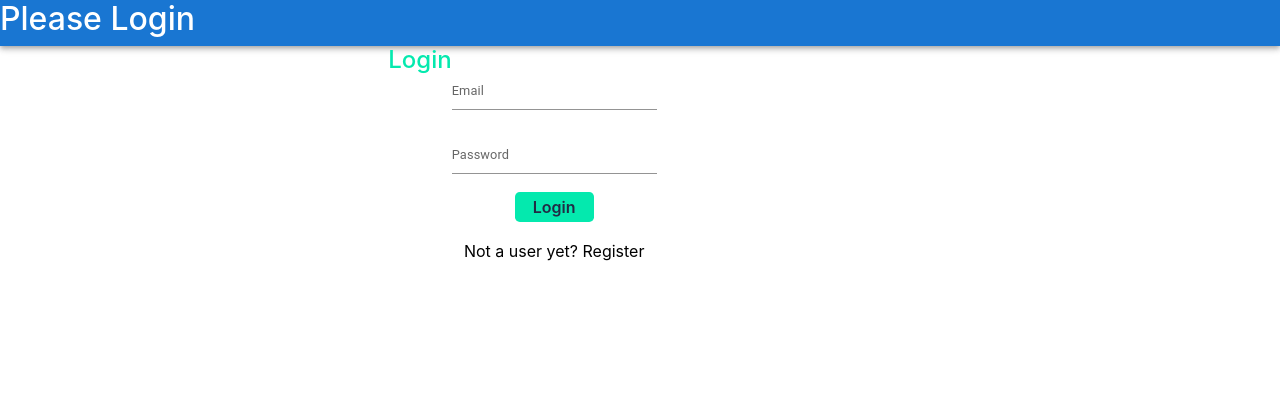
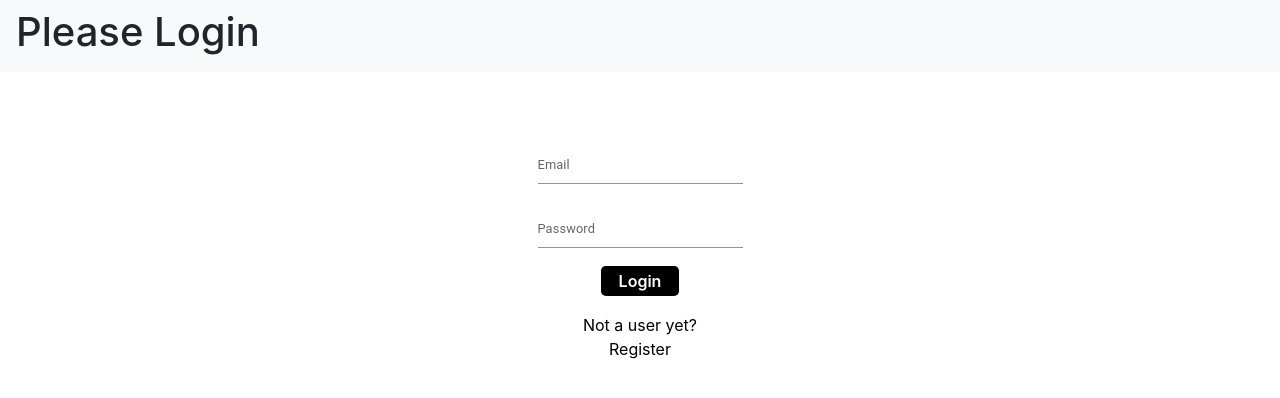
Before and after one commit to mptapasdas/simple-login-frontend, a React (Create React App) app: page / in a window 1280 px wide. Shown: the top 398 px of the page. Built offline with nearby package versions, Linux system fonts and the light colour scheme.

Commit message:
initial commit

```diff
--- a/src/components/custom-input/CustomInput.jsx
+++ b/src/components/custom-input/CustomInput.jsx
@@ -11,7 +11,7 @@ const CustomInput = (props) => {
                     fontSize: "0.8rem",
                 },
             }}
-            className='mt-3'
+            className='mt-3 col-12'
             type={type || "text"}
             value={value}
             error={hasError}
--- a/src/components/navbar/NavBar.jsx
+++ b/src/components/navbar/NavBar.jsx
@@ -1,21 +1,24 @@
 import * as React from "react";
-import AppBar from "@mui/material/AppBar";
-import Box from "@mui/material/Box";
 
 import { useAuthContext } from "../../context-provider/context-provider";
 
 export default function NavBar() {
-    const { isLoggedIn, logout } = useAuthContext();
+    const { isLoggedIn, logout, authLoading } = useAuthContext();
     return (
-        <Box sx={{ flexGrow: 0 }}>
-            <AppBar position='static'>
-                {!isLoggedIn && <h2>Please Login</h2>}
+        <nav class='navbar navbar-light bg-light'>
+            <form class='form-inline'>
                 {isLoggedIn && (
-                    <button className='w-1' onClick={() => logout()}>
-                        Logout
+                    <button
+                        class='btn btn-sm btn-outline-secondary'
+                        type='button'
+                        onClick={() => logout()}>
+                        {authLoading ? "Loading" : "Logout"}
                     </button>
                 )}
-            </AppBar>
-        </Box>
+                {!isLoggedIn && (
+                    <h1>{authLoading ? "Loading" : "Please Login"}</h1>
+                )}
+            </form>
+        </nav>
     );
 }
--- a/src/context-provider/context-provider.js
+++ b/src/context-provider/context-provider.js
@@ -147,6 +147,7 @@ const AuthProvider = ({ children }) => {
                 authLoading,
                 isLoggedIn,
                 operation,
+                setErrorText,
                 setOperation,
                 verify,
             }}>
--- a/src/layouts/auth/auth.css
+++ b/src/layouts/auth/auth.css
@@ -7,8 +7,8 @@
     margin-top: 0.1rem;
     border: solid;
     border-color: transparent;
-    background-color: #04e9ae;
-    color: #212b44;
+    background-color: black;
+    color: white;
     font-weight: 600;
     display: inline;
     border-radius: 1.5rem;
@@ -22,8 +22,7 @@
 .operation-button:hover {
     cursor: pointer;
     color: black;
-    background-color: #344163;
-    border-color: #04e9ae;
+    background-color: grey;
 }
 
 .register-prompt {
@@ -35,7 +34,7 @@
 
 .register-prompt:hover {
     text-decoration: underline;
-    color: #04e9ae;
+    color: grey;
 }
 
 .error-text {
@@ -45,11 +44,11 @@
 }
 
 .auth-title {
-    color: #04e9ae;
+    color: black;
     font-size: 1.5rem;
 }
 .user-name {
-    color: #04e9ae;
+    color: black;
     margin-bottom: 1rem;
     margin-top: 1rem;
 }
--- a/src/layouts/auth/auth.jsx
+++ b/src/layouts/auth/auth.jsx
@@ -7,10 +7,18 @@ const Auth = () => {
     const [password, setPassword] = useState("");
     const [name, setName] = useState("");
 
-    const { login, register, errorText, authLoading, operation, setOperation } =
-        useAuthContext();
+    const {
+        login,
+        register,
+        errorText,
+        setErrorText,
+        authLoading,
+        operation,
+        setOperation,
+    } = useAuthContext();
 
     const toggleOperation = () => {
+        setErrorText("");
         if (operation === "login") {
             setOperation("register");
         } else if (operation === "register") {
@@ -27,16 +35,9 @@ const Auth = () => {
         }
     };
     return (
-        <div className='d-flex flex-row justify-content-center'>
-            <div className='container-fluid d-flex justify-content-center auth-container'>
-                <h1 className='auth-title text-align-center'>
-                    {operation === "login"
-                        ? "Login"
-                        : operation === "register"
-                        ? "Register"
-                        : "Logout"}
-                </h1>
-                <div className='row sign-container align-items-center'>
+        <div className='d-flex flex-row justify-content-center text-align-center'>
+            <div className='container-fluid auth-container'>
+                <div className='row sign-container justify-content-center mt-5'>
                     <div className='input_container col-12 col-md-6'>
                         {operation === "register" && (
                             <CustomInput
@@ -72,7 +73,7 @@ const Auth = () => {
                                 : "Logout"}
                         </button>
                         <button
-                            className='register-prompt'
+                            className='register-prompt col-12'
                             disabled={authLoading}
                             onClick={toggleOperation}>
                             {operation === "login"
--- /dev/null
+++ b/src/layouts/dash-board/DashBoard.css
@@ -0,0 +1,10 @@
+.dashboard {
+    background-color: grey;
+    color: white;
+    padding: 1rem;
+    border-radius: 2rem;
+    -webkit-border-radius: 2rem;
+    -moz-border-radius: 2rem;
+    -ms-border-radius: 2rem;
+    -o-border-radius: 2rem;
+}
--- a/src/layouts/dash-board/DashBoard.jsx
+++ b/src/layouts/dash-board/DashBoard.jsx
@@ -2,12 +2,14 @@ import React from "react";
 
 import { useAuthContext } from "../../context-provider/context-provider";
 
+import "./DashBoard.css";
+
 const DashBoard = () => {
     const { user } = useAuthContext();
     return (
-        <div className='d-flex flex-column justify-content-center'>
-            <h1>{user.name}</h1>
-            <h2>{user.email}</h2>
+        <div className='justify-content-center mt-5 bg-secondary dashboard'>
+            <h1 className='col-12'> name : {user.name}</h1>
+            <h2 className='col-12'> email : {user.email}</h2>
         </div>
     );
 };
--- a/src/pages/HomePage.jsx
+++ b/src/pages/HomePage.jsx
@@ -5,14 +5,12 @@ import Auth from "../layouts/auth/auth";
 import DashBoard from "../layouts/dash-board/DashBoard";
 
 const HomePage = () => {
-    const { authLoading, isLoggedIn } = useAuthContext();
-    if (authLoading) return "Loading";
+    const { isLoggedIn } = useAuthContext();
+
     return (
-        <div className='d-flex flex-column justify-content-center h-100'>
-            <div className='d-flex flex-row justify-content-center'>
-                {!isLoggedIn && <Auth />}
-                {isLoggedIn && <DashBoard />}
-            </div>
+        <div className='d-flex flex-row justify-content-center h-100'>
+            {!isLoggedIn && <Auth />}
+            {isLoggedIn && <DashBoard />}
         </div>
     );
 };
```
